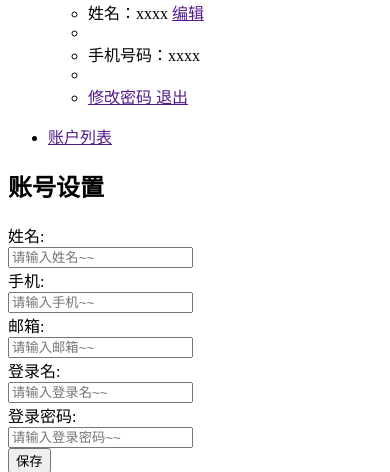
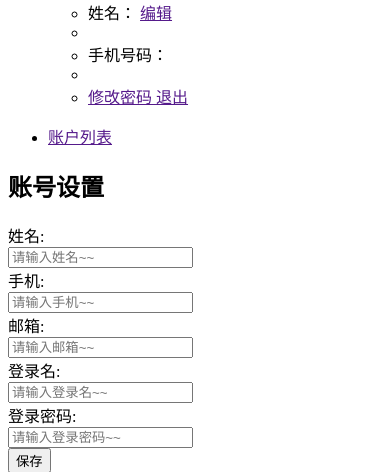
Before and after one commit to lhchg/flowerMall, a Python web app: template web/templates/account/set.html in a window 390 px wide. Shown: the part 310-782 px from the top of the page. Run offline with Jinja, Linux system fonts and the light colour scheme; the template is opened without the code that fills it, so the values that code supplies are empty; some libraries are stand-ins or nearby versions.

Commit message:
get name mobile from database

```diff
--- a/web/interceptors/AutoInterceptor.py
+++ b/web/interceptors/AutoInterceptor.py
@@ -1,5 +1,5 @@
 from application import app
-from flask import request, redirect
+from flask import request, redirect, g
 from common.models.User import User
 from common.libs.user.UserService import UserService
 from common.libs.UrlManager import UrlManager
@@ -21,6 +21,10 @@
         return
 
     user_info = check_login()
+
+    g.current_user = None
+    if user_info:
+        g.current_user = user_info
 
     if not user_info:
         return redirect(UrlManager.buildUrl("/user/login"))
--- a/web/templates/common/layout_main.html
+++ b/web/templates/common/layout_main.html
@@ -71,13 +71,13 @@
                         <ul class="dropdown-menu dropdown-messages">
                             <li>
                                 <div class="dropdown-messages-box">
-                                    姓名：xxxx <a href="{{ buildUrl('/user/edit') }}" class="pull-right">编辑</a>
+                                    姓名：{{ current_user.nickname }} <a href="{{ buildUrl('/user/edit') }}" class="pull-right">编辑</a>
                                 </div>
                             </li>
                             <li class="divider"></li>
                             <li>
                                 <div class="dropdown-messages-box">
-                                    手机号码：xxxx
+                                    手机号码：{{ current_user.mobile }}
                                 </div>
                             </li>
                             <li class="divider"></li>
```
Also changed, not shown: web/controllers/index.py (+5 -3 lines).
